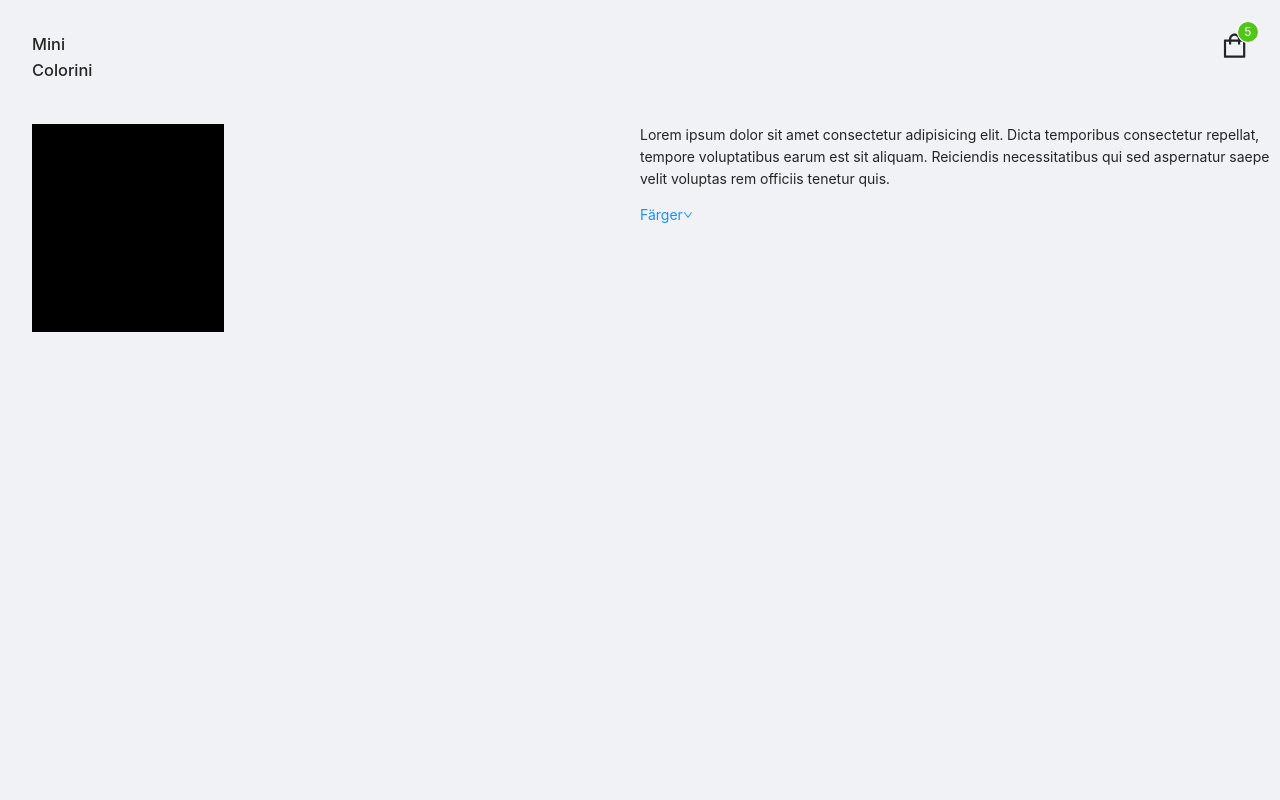
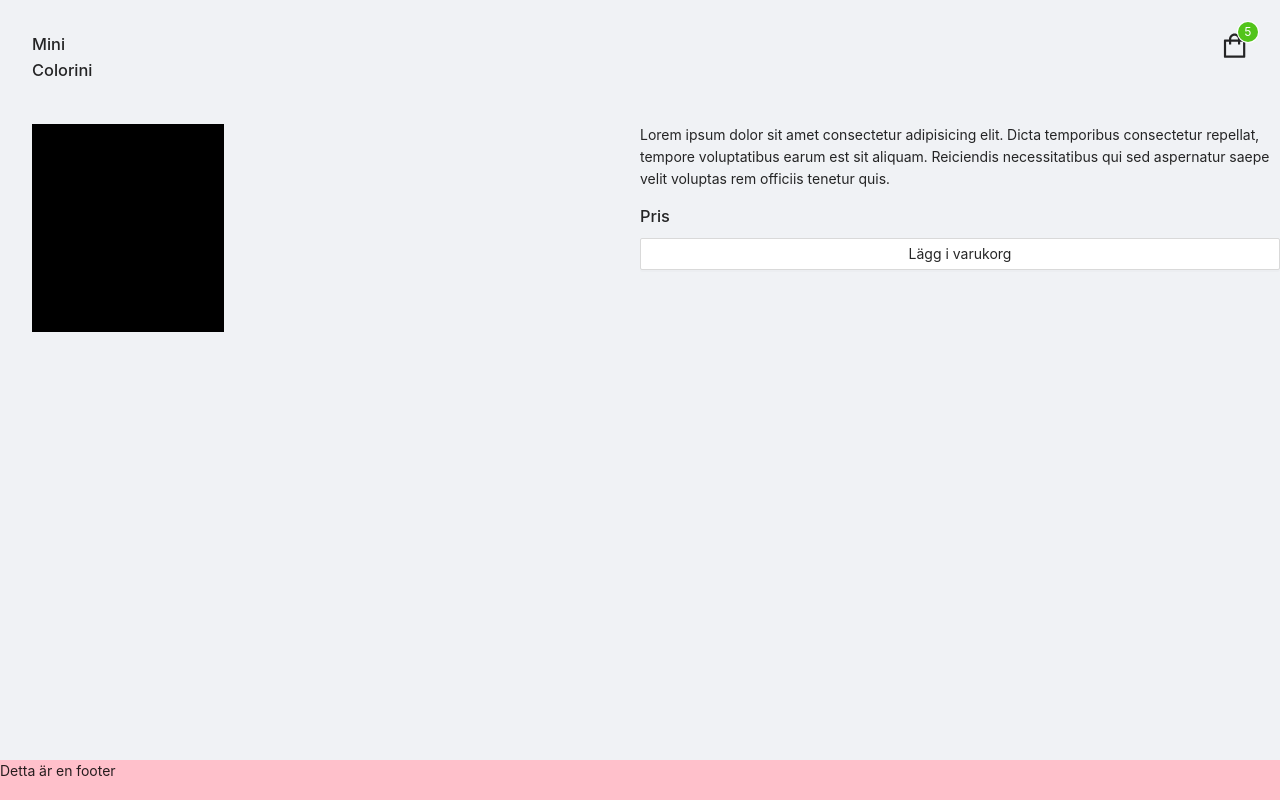
Before and after one commit to 1974pontus/design-system-app, a React (Create React App) app: page /ProductInfo in a window 1280 px wide. Built offline with nearby package versions, Linux system fonts and the light colour scheme.

Commit message:
small css fixes

```diff
--- a/src/components/Footer.tsx
+++ b/src/components/Footer.tsx
@@ -1,4 +1,4 @@
-import React, { Component, CSSProperties } from "react";
+import React, { CSSProperties } from "react";
 import {  Row, Col } from 'antd'
 
 
@@ -13,7 +13,7 @@ class Footer extends React.Component<Props, State> {
 
  render() {
     return (
-       <div>
+       <div style={footer}>
             <Row>
                 <Col> Detta är en footer</Col>
             </Row>
@@ -23,3 +23,11 @@ class Footer extends React.Component<Props, State> {
 }
 
 export default Footer
+
+const footer: CSSProperties = {
+    background: 'pink',
+    position: 'absolute',
+    bottom: '0',
+    width: '100%',
+    height: '2.5rem '
+  }
--- a/src/components/MainLayout.tsx
+++ b/src/components/MainLayout.tsx
@@ -1,4 +1,4 @@
-import React from 'react'
+import React, { CSSProperties } from "react";
 import { Col, Layout } from 'antd';
 import Header from './Header';
 // import pic from './img/tres_commas.jpg'
@@ -15,7 +15,7 @@ function MainLayout() {
     return (
       //everything that is insite Router will have the abillity to use routing
     <Router>
-      <div className='App'>
+      <div className='App' style={overallStyle}>
       <Layout style={{ height: '100vh' }}>
            {/* Here should all the components for the home/shoping page be */}
 
@@ -44,6 +44,7 @@ function MainLayout() {
                 <Header />
               </Link>
               <ProductInfo />
+              <Footer />
           </Route>
 
 
@@ -72,6 +73,10 @@ export default MainLayout
 
 
 
+const overallStyle: CSSProperties = {
+  position: 'relative',
+  minHeight: '100vh'
+}
 
 
 
--- a/src/components/ProductInfo.tsx
+++ b/src/components/ProductInfo.tsx
@@ -1,5 +1,4 @@
-import { Menu, Dropdown, message, Row, Col } from 'antd';
-import { DownOutlined } from '@ant-design/icons';
+import { Row, Col, Button } from 'antd';
 import React from 'react';
 
 interface Props {
@@ -10,19 +9,6 @@ interface State {
 
 }
 
-//this gives a to the colors in dropDown
-const onClick = ({ key } : {key: any}) => {
-  message.info(`Click on item ${key}`);
-};
-
-const menu = (
-  <Menu onClick={onClick}>
-    <Menu.Item key="1">Färg-1</Menu.Item>
-    <Menu.Item key="2">Färg-2</Menu.Item>
-    <Menu.Item key="3">Färg-3</Menu.Item>
-  </Menu>
-);
-
 class ProductInfo extends React.Component<Props, State>{
     render(){
         return(
@@ -31,13 +17,18 @@ class ProductInfo extends React.Component<Props, State>{
                 <Col span={12}>
                     <div style={{width: '12rem',height: '13rem', background: 'black', margin: '0 2rem'  }}> </div>
                 </Col>
+
                 <Col span={12}>
-                <p>Lorem ipsum dolor sit amet consectetur adipisicing elit. Dicta temporibus consectetur repellat, tempore voluptatibus earum est sit aliquam. Reiciendis necessitatibus qui sed aspernatur saepe velit voluptas rem officiis tenetur quis.</p>
-                <Dropdown overlay={menu}>
-                <a className="ant-dropdown-link" onClick={e => e.preventDefault()}>
-                    Färger<DownOutlined />
-                </a>
-                </Dropdown>
+
+                    <p>Lorem ipsum dolor sit amet consectetur adipisicing elit. Dicta temporibus consectetur repellat, tempore voluptatibus earum est sit aliquam. Reiciendis necessitatibus qui sed aspernatur saepe velit voluptas rem officiis tenetur quis.</p>
+                    <h3>Pris</h3>
+                <Button block>Lägg i varukorg</Button>
+                <Col span={6}>
+
+                </Col>
+
+
+
                 </Col>
             </Row>
             </div>
--- a/src/components/StartPage.tsx
+++ b/src/components/StartPage.tsx
@@ -1,5 +1,5 @@
 import { Row, Col } from "antd";
-import React, { Component, CSSProperties } from "react";
+import React from "react";
 
 interface Props {}
 
```
